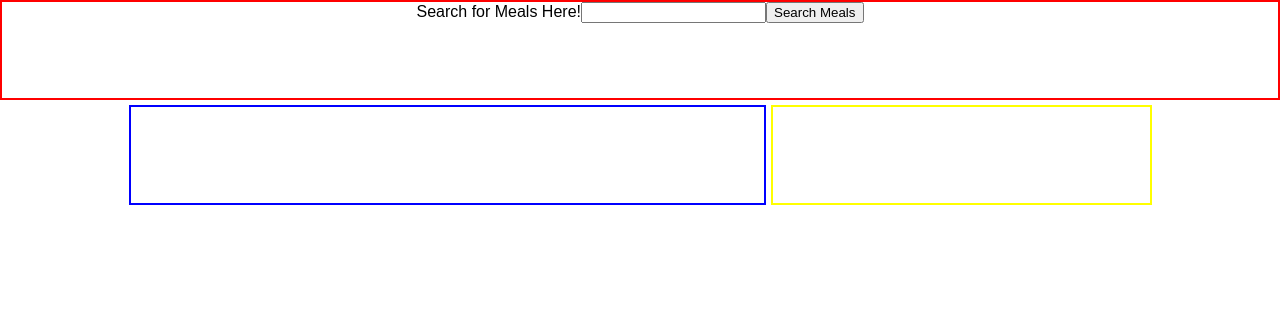
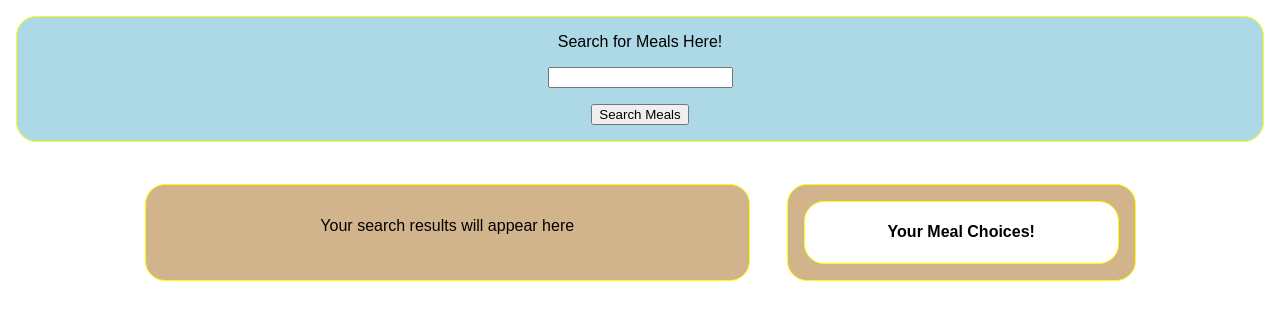
Before and after one commit to donkeypagoda/marketly-frontend-intern-demo-christopher-stewart, a React (Create React App) app: page / in a window 1280 px wide. Shown: the top 320 px of the page. Built offline with nearby package versions, Linux system fonts and the light colour scheme.

Commit message:
looks ok, works ok

```diff
--- a/src/App.css
+++ b/src/App.css
@@ -1,36 +1,58 @@
-.app{
-  /*display: grid;
-  grid-template-columns: repeat(8, 1fr);
-  grid-gap: 5px;
-  grid-auto-rows: minmax(200px, auto);*/
-}
-
 .containerMain{
   display: grid;
   grid-template-columns: repeat(10, 1fr);
   grid-gap: 5px;
-  grid-auto-rows: minmax(100px, auto);
 }
 /*search form*/
 .searchForm{
   grid-column: 1 / 11;
   grid-row: 1;
   text-align: center;
-  border: solid red 2px;
+  border: solid yellow 1px;
+  border-radius: 20px;
+  background-color: lightblue;
+  margin: 1em;
+}
+.searchButton{
+  margin: 1em
+}
+.searchLabel{
+  margin: 1em;
+}
+.searchText{
+  margin: 2em;
+  padding: 2em;
+  text-align: center
 }
 /*search and menu in the main container*/
 .searchResults{
   grid-column: 2 / 7;
-  grid-row: 2;
+  grid-row: 3;
   text-align: left;
-  border: solid blue 2px;
+  border: solid yellow 1px;
+  border-radius: 20px;
+  background-color: tan;
+  margin: 1em;
 }
 
+.menuBanner{
+  grid-row: 2;
+  grid-column: 1/4;
+  text-align: center;
+  border: solid yellow 1px;
+  border-radius: 20px;
+  background-color: white;
+  margin: 1em;
+}
 .menu{
+  text-align: center;
   grid-column: 7 / 10;
-  grid-row: 2;
+  grid-row: 3;
   text-align: left;
-  border: solid yellow 2px;
+  border: solid yellow 1px;
+  border-radius: 20px;
+  background-color: tan;
+  margin: 1em;
 }
 
 /*search results*/
@@ -39,41 +61,60 @@
   grid-template-columns: repeat(5, 1fr);
   grid-gap: 5px;
   grid-auto-rows: minmax(100px, auto);
-  border: solid green;
+  /*border: solid green;*/
 }
+
 .searchImg{
   grid-column: 1/3;
   grid-row: 1/3;
   border-radius: 30px;
-  border: solid tan 2px;
   max-width:100%;
   max-height:100%;
 }
+
 .searchTitle{
   grid-column: 2/4;
   grid-row: 1;
+
 }
+
 .ingridients{
   grid-column: 1/4;
   grid-row: 2;
 }
+
+.itemLink{
+  grid-column: 4/5;
+  grid-row: 2;
+}
+
 .addButton{
-  grid-column: 3/4;
+  grid-column: 4;
   grid-row: 1;
+  margin-top: 1em
 }
 
 /*Menu component*/
 .menuList{
   display: grid;
-  grid-template-columns: repeat(2, 1fr);
+  grid-template-columns: repeat(3, 1fr);
   grid-gap: 5px;
-  grid-auto-rows: minmax(100px, auto);
 }
-.menuTitle{
-  grid-column: 1/2;
+
+.menuItemTitle{
+  grid-column: 1/3;
   grid-row: 1;
+  text-align: center;
+  /*border: solid black 1px;*/
 }
+
 .removeButton{
   grid-column: 3;
   grid-row: 1;
 }
+
+.placeHolder{
+  margin: 1em;
+  padding: 1em;
+  text-align: center
+}
--- a/src/App.js
+++ b/src/App.js
@@ -72,16 +72,23 @@ class App extends Component {
         <div className="containerMain">
           <div className="searchForm">
             <form onSubmit={this.submitSearch}>
-              <label>Search for Meals Here!</label>
-                <input type="text" />
-              <button type="submit" className="submitButton">Search Meals</button>
+              <div className="searchLabel">
+                <label>Search for Meals Here!</label>
+              </div>
+              <input type="text" />
+              <div className="searchButton">
+                <button type="submit" className="submitButton">Search Meals</button>
+              </div>
             </form>
           </div>
           <div className="menu">
+            <div className="menuBanner">
+            <h4>Your Meal Choices!</h4>
+            </div>
             {menuArr}
           </div>
           <div className="searchResults">
-            {searchArr}
+            { searchArr.length > 0 ? searchArr : <div className="placeHolder">Your search results will appear here</div>}
           </div>
         </div>
       </div>
--- a/src/components/menu.js
+++ b/src/components/menu.js
@@ -7,7 +7,7 @@ function Menu(props){
         {props.itemTitle}
       </div>
       <div className="removeButton" >
-        <button onClick={(e) => props.remove(e,props)}>Remove This From Your Menu!</button>
+        <button onClick={(e) => props.remove(e,props)}>Remove From Menu</button>
       </div>
     </div>
   )
--- a/src/components/searchList.js
+++ b/src/components/searchList.js
@@ -8,17 +8,20 @@ function SearchList(props){
   return (
     <div className="searchList">
         <div className="containerResults">
-          <img className="searchImg" alt="yum yum" src={props.itemPhoto} />
+          <img className="searchImg" src={props.itemPhoto} />
           <div className="searchTitle">
             <h5>
               {props.itemTitle}
             </h5>
           </div>
-          <div>
-          <button className="addButton" onClick={(e) => props.add(e,props)}>Add This To Your Menu!</button>
+          <div className="addButton">
+          <button onClick={(e) => props.add(e,props)}>Add This To Your Menu!</button>
           </div>
           <div className="ingridients">
             {shortIng}
+          </div>
+          <div className="itemLink">
+            <a href={props.itemLink}>View Recipe</a>
           </div>
         </div>
     </div>
```
